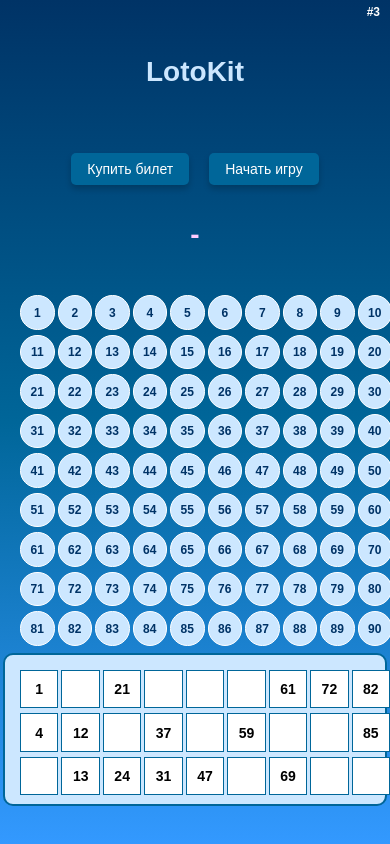
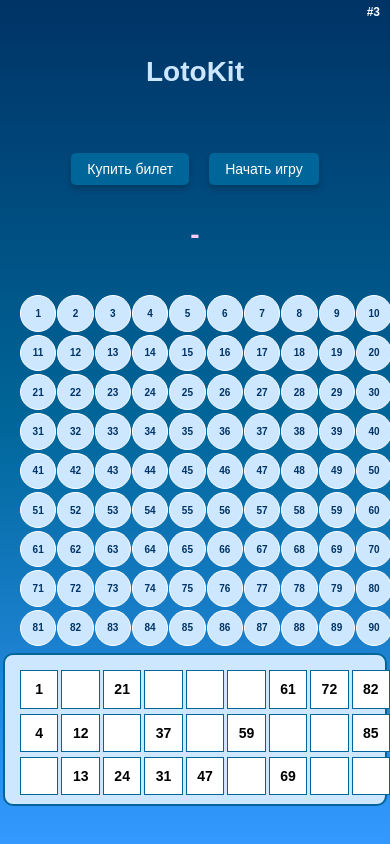
Before and after one commit to kitabski/telegram-lotto, a plain HTML site: page game.html in a window 390 px wide. Both pictures are taken after a click on the button "Случайный". Drawn offline with Linux system fonts and the light colour scheme.

Commit message:
styles.css

```diff
--- a/styles.css
+++ b/styles.css
@@ -11,6 +11,7 @@
             align-items: center;
             justify-content: center;
             min-height: 100vh;
+            overflow: hidden;
         }
 
         .welcome-text {
@@ -109,7 +110,7 @@
         .grid {
             display: grid;
             grid-template-columns: repeat(10, 1fr); /* 10 столбцов */
-            gap: 5px;
+            gap: 3px;
             margin: 10px 0;
             width: 100%;
         }
@@ -120,7 +121,7 @@
             background-color: #cce7ff;
             border: 1px solid #ffffff;
             border-radius: 50%;
-            font-size: 12px;
+            font-size: 10px;
             font-weight: bold;
             display: flex;
             align-items: center;
```
